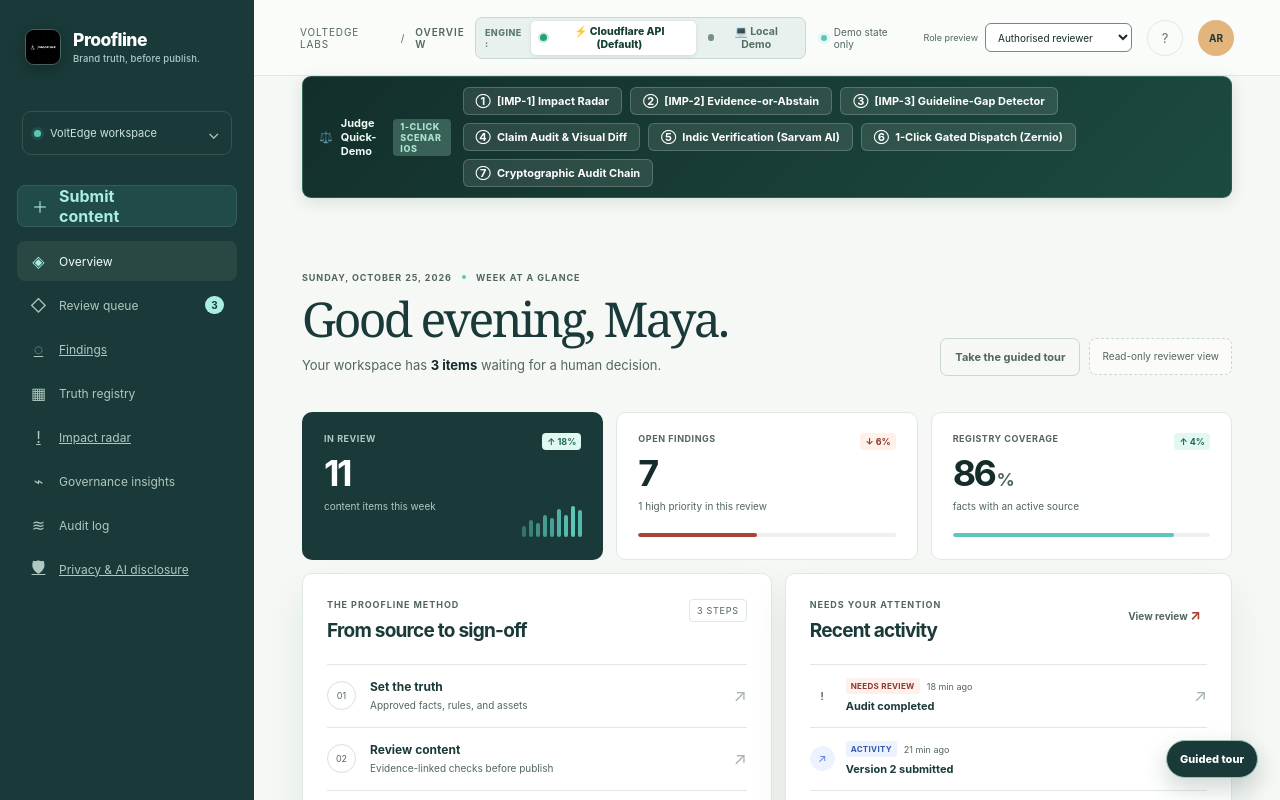
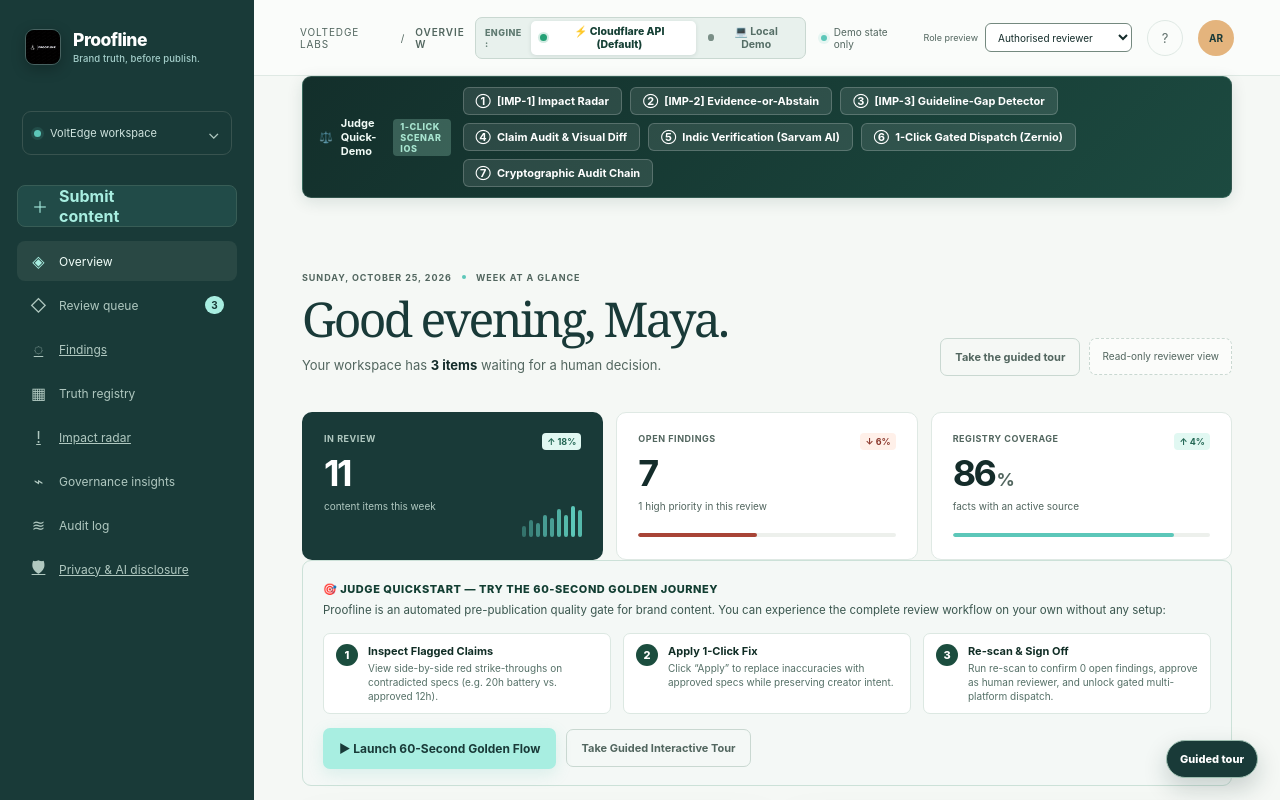
Before and after one commit to potlasrisharan/proofline, a Next.js app: page / in a window 1280 px wide. Shown: the top 800 px of the page. Built offline with nearby package versions, Linux system fonts and the light colour scheme.

Commit message:
feat(ux): add 60-second judge quickstart and 1-click sample loaders across workflow

```diff
--- a/app/components/content-workspace.tsx
+++ b/app/components/content-workspace.tsx
@@ -350,8 +350,8 @@ export function ContentWorkspace({ stage }: { stage: "submit" | "findings" }) {
                 <div className="submit-form-heading">
                   <div><h2>Content to review</h2><p className="micro-helper">Original and corrections stay available for comparison.</p></div>
                   <div style={{ display: "flex", gap: 6, flexWrap: "wrap" }}>
-                    <button className="small-button" type="button" onClick={() => { setText(sampleVoltEdgeText); setScope(defaultContentScope); setUploadStatus(""); }}>Load Flagged Sample</button>
-                    <button className="small-button" type="button" onClick={() => { setText("VoltEdge NovaBook S1 offers up to 24 hours of battery life and includes a 30-day return guarantee. Full details apply at voltedge.com/terms."); setScope((prev) => ({ ...prev, title: "VoltEdge NovaBook S1 · Clean Draft" })); setUploadStatus(""); }}>Load Clean Sample</button>
+                    <button className="small-button apply-button" type="button" onClick={() => { setText(sampleVoltEdgeText); setScope(defaultContentScope); setUploadStatus(""); setMessage("Loaded Flagged Sample: VoltEdge NovaBook S1 with 20h battery spec conflict."); }}>⚡ 1-Click: Flagged Draft</button>
+                    <button className="small-button" type="button" onClick={() => { setText("VoltEdge NovaBook S1 offers up to 12 hours of battery life and includes a 30-day return guarantee. Full details apply at voltedge.com/terms."); setScope((prev) => ({ ...prev, title: "VoltEdge NovaBook S1 · Clean Draft" })); setUploadStatus(""); setMessage("Loaded Clean Sample: VoltEdge NovaBook S1 with compliant claims."); }}>✓ 1-Click: Clean Draft</button>
                   </div>
                 </div>
                 <label className="field-label" htmlFor="pl-title">Review name<input id="pl-title" value={scope.title} maxLength={200} onChange={(event) => updateScope("title", event.target.value)} /></label>
--- a/app/globals.css
+++ b/app/globals.css
@@ -309,6 +309,75 @@ h2 { margin-bottom: 0; color: var(--navy); font-size: 19px; font-weight: 720; le
 .receipt-item { display: flex; align-items: center; justify-content: space-between; font-size: 10px; color: #2e6255; padding: 4px 0; border-bottom: 1px dashed #c9edd1; }
 .receipt-item:last-child { border-bottom: 0; }
 .asset-type-badge { display: inline-flex; align-items: center; gap: 6px; padding: 4px 8px; border-radius: 5px; font-size: 9px; font-weight: 700; background: #edf4f1; color: #3b574f; }
+
+/* Judge Quickstart Banner */
+.judge-guide-card {
+  padding: 16px 20px;
+  background: #f4f8f6;
+  border: 1px solid #cce1d8;
+  border-radius: 9px;
+  margin-bottom: 20px;
+}
+.judge-guide-badge {
+  display: inline-block;
+  font-size: 11px;
+  font-weight: 800;
+  text-transform: uppercase;
+  letter-spacing: .05em;
+  color: #123e32;
+  margin-bottom: 6px;
+}
+.judge-guide-lede {
+  font-size: 11.5px;
+  line-height: 1.5;
+  color: #3b574f;
+  margin: 0 0 14px;
+}
+.judge-guide-steps {
+  display: grid;
+  grid-template-columns: repeat(auto-fit, minmax(220px, 1fr));
+  gap: 12px;
+  margin-bottom: 14px;
+}
+.judge-guide-step {
+  display: flex;
+  gap: 10px;
+  padding: 10px 12px;
+  background: #fff;
+  border: 1px solid #dce8e2;
+  border-radius: 7px;
+}
+.judge-guide-step .step-badge {
+  width: 22px;
+  height: 22px;
+  border-radius: 50%;
+  background: #1b4d3e;
+  color: #fff;
+  font-size: 11px;
+  font-weight: 800;
+  display: grid;
+  place-items: center;
+  flex: 0 0 auto;
+}
+.judge-guide-step strong {
+  display: block;
+  font-size: 11px;
+  color: #102d25;
+  margin-bottom: 3px;
+}
+.judge-guide-step p {
+  font-size: 10px;
+  line-height: 1.4;
+  color: #557067;
+  margin: 0;
+}
+.judge-guide-actions {
+  display: flex;
+  align-items: center;
+  gap: 10px;
+  flex-wrap: wrap;
+}
+
 /* Judge Quick-Demo Bar & Interactive Showcase */
 .judge-demo-bar { display: flex; align-items: center; justify-content: space-between; gap: 12px; padding: 10px 16px; background: linear-gradient(135deg, #132f2b 0%, #1c4a40 100%); color: #fff; border-radius: 9px; margin-bottom: 20px; box-shadow: 0 4px 16px rgba(18, 54, 46, .12); border: 1px solid rgba(168, 229, 208, .2); }
 .judge-demo-title { display: flex; align-items: center; gap: 8px; font-size: 11px; font-weight: 750; color: #f0faf5; }
--- a/app/page.tsx
+++ b/app/page.tsx
@@ -977,6 +977,59 @@ export default function Home() {
                 <article className="signal-card"><div className="signal-label">Registry coverage <span className="trend up">↑ 4%</span></div><div className="signal-value">86<span className="value-unit">%</span></div><div className="signal-foot">facts with an active source</div><div className="progress-track mint"><span style={{ width: "86%" }} /></div></article>
               </div>
 
+              {/* 60-Second Self-Guided Golden Journey for Judges */}
+              <div className="judge-guide-card" role="region" aria-label="Quick Start Guide for Judges">
+                <div className="judge-guide-badge">🎯 Judge Quickstart — Try the 60-Second Golden Journey</div>
+                <p className="judge-guide-lede">
+                  Proofline is an automated pre-publication quality gate for brand content. You can experience the complete review workflow on your own without any setup:
+                </p>
+                <div className="judge-guide-steps">
+                  <div className="judge-guide-step">
+                    <span className="step-badge">1</span>
+                    <div>
+                      <strong>Inspect Flagged Claims</strong>
+                      <p>View side-by-side red strike-throughs on contradicted specs (e.g. 20h battery vs. approved 12h).</p>
+                    </div>
+                  </div>
+                  <div className="judge-guide-step">
+                    <span className="step-badge">2</span>
+                    <div>
+                      <strong>Apply 1-Click Fix</strong>
+                      <p>Click &ldquo;Apply&rdquo; to replace inaccuracies with approved specs while preserving creator intent.</p>
+                    </div>
+                  </div>
+                  <div className="judge-guide-step">
+                    <span className="step-badge">3</span>
+                    <div>
+                      <strong>Re-scan &amp; Sign Off</strong>
+                      <p>Run re-scan to confirm 0 open findings, approve as human reviewer, and unlock gated multi-platform dispatch.</p>
+                    </div>
+                  </div>
+                </div>
+                <div className="judge-guide-actions">
+                  <button
+                    className="primary-button"
+                    type="button"
+                    onClick={() => {
+                      navigate("reviews");
+                      setSelectedReviewId("novabook-launch");
+                      setDetailTab("findings");
+                      setSelectedSpanId("battery");
+                      notify("Starting Golden Flow: Inspecting NovaBook S1 launch email.");
+                    }}
+                  >
+                    ▶ Launch 60-Second Golden Flow
+                  </button>
+                  <button
+                    className="ghost-button"
+                    type="button"
+                    onClick={() => window.dispatchEvent(new Event("proofline:open-tour"))}
+                  >
+                    Take Guided Interactive Tour
+                  </button>
+                </div>
+              </div>
+
               <div className="dashboard-grid">
                 <section className="panel workflow-panel">
                   <div className="panel-heading"><div><p className="eyebrow">The Proofline method</p><h2>From source to sign-off</h2></div><span className="panel-badge">3 steps</span></div>
```
